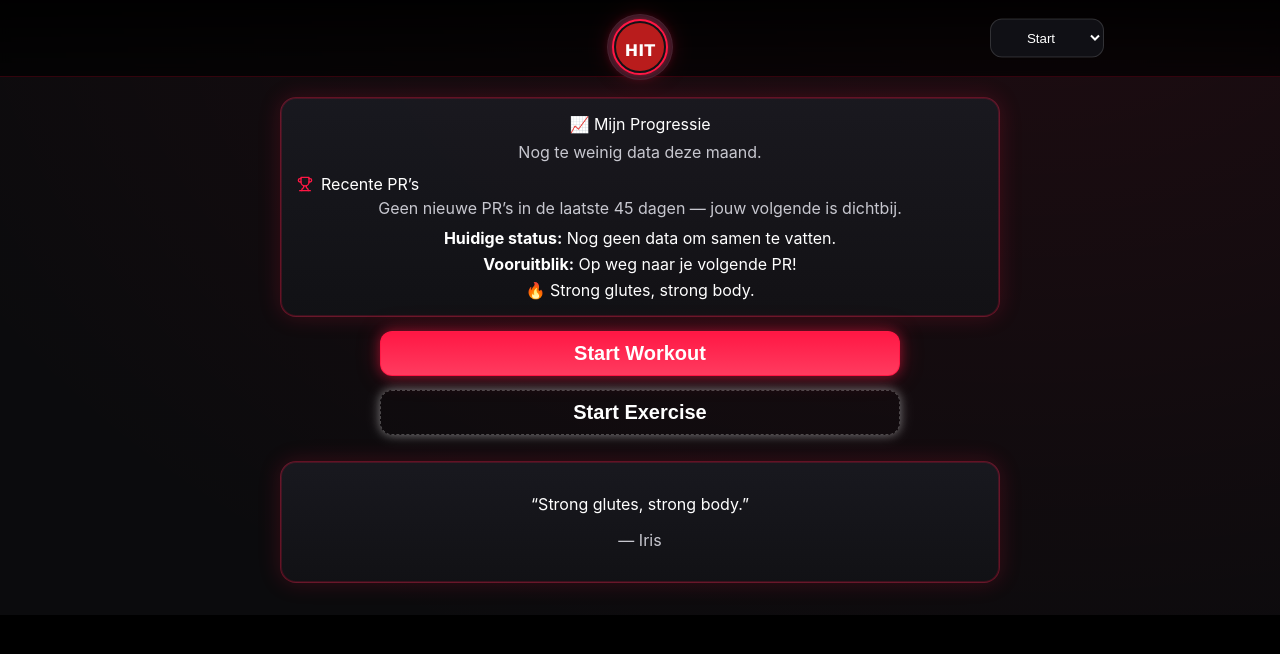
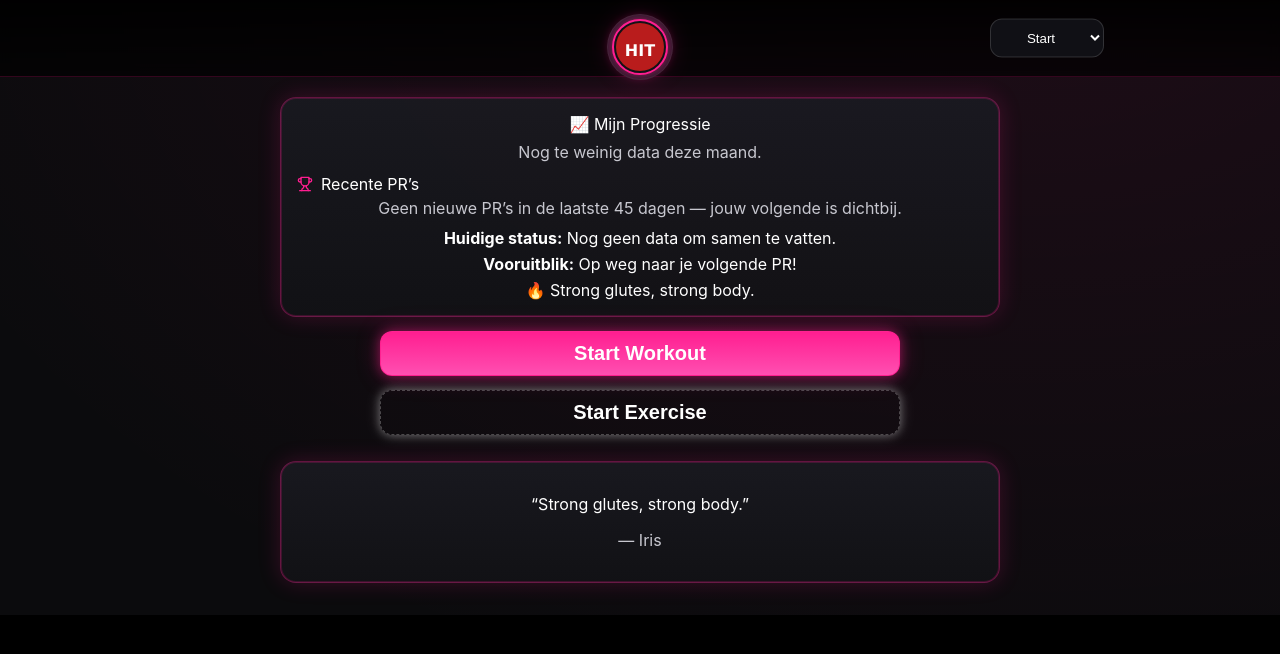
Before and after one commit to vdpoljoost-rgb/https-github.com-vdpoljoost-rgb-Irisgymapp, a React (Vite) app: page / in a window 1280 px wide. Shown: the top 654 px of the page. Built offline with nearby package versions, Linux system fonts and the light colour scheme.

Commit message:
Update app.css

```diff
--- a/src/app.css
+++ b/src/app.css
@@ -7,247 +7,150 @@ body {
 }
 
 :root{
-  --bg-0:#0b0b0d;          /* bijna zwart */
-  --bg-1:#121216;          /* donker zwartgrijs */
-  --bg-2:#1a1a21;          /* kaarten */
-  --text:#ffffff;          /* wit */
-  --muted:#c7c7cf;         /* gedimd wit */
-  --neon-red:#ff1744;      /* fel neon rood */
-  --neon-red-2:#ff3b5f;
+  --bg-0:#0b0b0d;
+  --bg-1:#121216;
+  --bg-2:#1a1a21;
+  --text:#ffffff;
+  --muted:#c7c7cf;
+
+  /* Neon Pink palette */
+  --neon-pink:#ff1e90;     /* donkerroze neon */
+  --neon-pink-2:#ff4fb1;   /* lichtere glow */
   --neon-white:#e6f7ff;
-  --glow: 0 0 12px rgba(255,23,68,.45), 0 0 24px rgba(255,23,68,.25);
+
+  --glow: 0 0 12px rgba(255,30,144,.45), 0 0 24px rgba(255,30,144,.25);
   --glow-white: 0 0 10px rgba(255,255,255,.35), 0 0 18px rgba(255,255,255,.15);
-  --ring: 0 0 0 2px rgba(255,23,68,.6), 0 0 20px rgba(255,23,68,.35);
+  --ring: 0 0 0 2px rgba(255,30,144,.6), 0 0 20px rgba(255,30,144,.35);
 }
 
 /* App background */
 .app-bg {
-  background: radial-gradient(1200px 800px at 80% -10%, rgba(255,23,68,.08), transparent), var(--bg-0);
+  background: radial-gradient(1200px 800px at 80% -10%, rgba(255,30,144,.08), transparent), var(--bg-0);
   color: var(--text);
 }
 
-/* ==== Topbar — logo midden, dropdown rechts ==== */
+/* ==== Topbar ==== */
 .hit-topbar {
-  position: sticky;
-  top: 0;
-  z-index: 20;
+  position: sticky; top: 0; z-index: 20;
   background: linear-gradient(180deg, rgba(0,0,0,.92), rgba(0,0,0,.65));
-  border-bottom: 1px solid rgba(255,23,68,.2);
+  border-bottom: 1px solid rgba(255,30,144,.2);
   backdrop-filter: blur(6px);
   padding: 10px 0;
 }
-
 .topbar-wrap {
-  position: relative;
-  max-width: 960px;
-  margin: 0 auto;
-  padding: 4px 16px;
-  min-height: 56px;
+  position: relative; max-width: 960px; margin: 0 auto; padding: 4px 16px; min-height: 56px;
 }
-
-/* Logo-Button (centraal) */
 .topbar-logo {
-  position: absolute;
-  left: 50%;
-  transform: translateX(-50%);
-  display: inline-flex;
-  align-items: center;
-  justify-content: center;
-  background-color: var(--bg-2); /* donkere achtergrond achter het logo */
-  border-radius: 9999px;
-  padding: 4px;
+  position: absolute; left: 50%; transform: translateX(-50%);
+  display: inline-flex; align-items: center; justify-content: center;
+  background-color: var(--bg-2);
+  border-radius: 9999px; padding: 4px;
   border: 1px solid rgba(255,255,255,.06);
   cursor: pointer;
 }
-
 .logo-img {
-  width: 56px;
-  height: 56px;
-  border-radius: 9999px;
-  object-fit: cover;
-  background-color: var(--bg-1); /* vult wit/grijs met donker */
-  padding: 2px;
+  width: 56px; height: 56px; border-radius: 9999px; object-fit: cover;
+  background-color: var(--bg-1); padding: 2px;
 }
 .topbar-logo:hover .logo-img { box-shadow: var(--glow); }
-
-.app-title {
-  font-weight: 800;
-  line-height: 1.05;
-  letter-spacing: .2px;
-  text-shadow: var(--glow-white);
+.topbar-right {
+  position: absolute; right: 16px; top: 50%; transform: translateY(-50%);
+  display: flex; gap: 8px; align-items: center;
 }
-
-/* Rechterzijde (dropdown) */
-.topbar-right {
-  position: absolute;
-  right: 16px;
-  top: 50%;
-  transform: translateY(-50%);
-  display: flex;
-  gap: 8px;
-  align-items: center;
-}
-
 @media (max-width: 480px) {
   .logo-img { width: 48px; height: 48px; }
   .topbar-right { right: 12px; }
 }
-
-/* Visually hidden utility voor accessibility */
 .sr-only {
-  position: absolute !important;
-  width: 1px; height: 1px;
-  padding: 0; margin: -1px;
-  overflow: hidden; clip: rect(0,0,0,0);
-  white-space: nowrap; border: 0;
+  position: absolute !important; width: 1px; height: 1px; padding: 0; margin: -1px;
+  overflow: hidden; clip: rect(0,0,0,0); white-space: nowrap; border: 0;
 }
 
-/* Layout helpers */
+/* Layout */
 main { padding: 20px; display: grid; place-items: center; }
-.center-col {
-  display:flex;
-  flex-direction:column;
-  gap:14px;
-  align-items:center;
-  width:100%;
-  max-width:720px;
-}
+.center-col { display:flex; flex-direction:column; gap:14px; align-items:center; width:100%; max-width:720px; }
 
-/* Cards & list items */
+/* Cards */
 .hit-card {
   width:100%;
   background: linear-gradient(180deg, rgba(26,26,33,.9), rgba(18,18,22,.9));
   border:1px solid rgba(255,255,255,.06);
-  border-radius:16px;
-  padding:16px;
+  border-radius:16px; padding:16px;
   box-shadow: 0 10px 30px rgba(0,0,0,.4);
 }
 .chart-card {
   width:100%;
   background: linear-gradient(180deg, rgba(26,26,33,.92), rgba(12,12,15,.92));
   border:1px solid rgba(255,255,255,.06);
-  border-radius:16px;
-  padding:12px;
+  border-radius:16px; padding:12px;
 }
 .neon-border {
-  border-color: rgba(255,23,68,.35);
-  box-shadow: inset 0 0 0 1px rgba(255,23,68,.18), 0 0 22px rgba(255,23,68,.18);
+  border-color: rgba(255,30,144,.35) !important;
+  box-shadow: inset 0 0 0 1px rgba(255,30,144,.18), 0 0 22px rgba(255,30,144,.18);
 }
 
-/* List items (oefeningen etc) */
+/* Lists / typeahead */
 .list-item {
-  width:100%;
-  text-align:left;
-  background: var(--bg-1);
-  color:var(--text);
+  width:100%; text-align:left;
+  background: var(--bg-1); color:var(--text);
   border:1px solid rgba(255,255,255,.06);
-  border-radius:12px;
-  padding:12px 14px;
-  cursor:pointer;
+  border-radius:12px; padding:12px 14px; cursor:pointer;
   transition:.15s ease;
 }
 .list-item:hover {
-  border-color: rgba(255,23,68,.5);
-  background: var(--bg-2);
-  box-shadow: var(--glow);
-  transform: translateY(-1px);
+  border-color: rgba(255,30,144,.5);
+  background: var(--bg-2); box-shadow: var(--glow); transform: translateY(-1px);
 }
+.link {
+  display:inline-block; background:var(--bg-1); color:var(--text);
+  border-radius:8px; padding:4px 8px; margin:2px;
+  text-decoration:none; transition: background .15s, box-shadow .15s;
+}
+.link:hover { background:var(--bg-2); box-shadow: var(--glow); }
 
-/* Suggestie-links in typeahead */
-.link {
-  display: inline-block;
-  background-color: var(--bg-1);
-  color: var(--text);
-  border-radius: 8px;
-  padding: 4px 8px;
-  margin: 2px;
-  text-decoration: none;
-  transition: background .15s, box-shadow .15s;
+/* Buttons & inputs */
+.btn {
+  display:inline-flex; align-items:center; justify-content:center; gap:8px;
+  padding:10px 14px; border-radius:12px;
+  background:#141417; color:var(--text);
+  border:1px solid rgba(255,255,255,.08); cursor:pointer; transition:.15s ease;
 }
-.link:hover {
-  background-color: var(--bg-2);
-  box-shadow: var(--glow);
-}
-
-/* Buttons / inputs */
-.btn {
-  display:inline-flex;
-  align-items:center;
-  justify-content:center;
-  gap:8px;
-  padding:10px 14px;
-  border-radius:12px;
-  background:#141417;
-  color:var(--text);
-  border:1px solid rgba(255,255,255,.08);
-  cursor:pointer;
-  transition:.15s ease;
-}
-.btn:hover { border-color: rgba(255,23,68,.8); box-shadow: var(--glow); }
+.btn:hover { border-color: rgba(255,30,144,.8); box-shadow: var(--glow); }
 .btn-primary {
-  background: linear-gradient(180deg, var(--neon-red), var(--neon-red-2));
-  color:#fff;
-  border:1px solid rgba(255,23,68,.9);
-  box-shadow: var(--glow);
+  background: linear-gradient(180deg, var(--neon-pink), var(--neon-pink-2));
+  color:#fff; border:1px solid rgba(255,30,144,.9); box-shadow: var(--glow);
 }
 .btn-ghost { background: transparent; border:1px dashed rgba(255,255,255,.25); }
 .neon { box-shadow: var(--glow); }
 .neon-white { box-shadow: var(--glow-white); }
 
 .input, .select, .textarea {
-  width:100%;
-  background:#101015;
-  color:var(--text);
-  border:1px solid rgba(255,255,255,.14);
-  border-radius:12px;
-  padding:10px 12px;
-  outline:none;
-  transition:.15s ease;
+  width:100%; background:#101015; color:var(--text);
+  border:1px solid rgba(255,255,255,.14); border-radius:12px;
+  padding:10px 12px; outline:none; transition:.15s ease;
 }
 .input:focus, .select:focus, .textarea:focus {
-  border-color: var(--neon-red);
-  box-shadow: var(--ring);
+  border-color: var(--neon-pink); box-shadow: var(--ring);
 }
 .textarea { min-height:88px; resize:vertical; }
 .text-muted { color: var(--muted); }
-
 .icon { width:16px; height:16px; }
 
-/* Modal overlay */
+/* Modal */
 .modal-overlay {
-  background: rgba(0,0,0,.6);
-  color: var(--text);
-  display:flex;
-  align-items:center;
-  justify-content:center;
-  padding:16px;
-  position:fixed;
-  inset:0;
-  z-index:50;
+  background: rgba(0,0,0,.6); color: var(--text);
+  display:flex; align-items:center; justify-content:center;
+  padding:16px; position:fixed; inset:0; z-index:50;
 }
 
-/* Utility */
+/* Utils */
 .hidden { display:none; }
 .search-icon {
-  width:16px;
-  height:16px;
-  position:absolute;
-  left:12px;
-  top:50%;
-  transform:translateY(-50%);
-  opacity:.7;
+  width:16px; height:16px; position:absolute; left:12px; top:50%;
+  transform:translateY(-50%); opacity:.7;
 }
-.note-row {
-  display:flex;
-  gap:8px;
-  align-items:flex-start;
-  justify-content:center;
+.note-row { display:flex; gap:8px; align-items:flex-start; justify-content:center; }
+.accent { color: var(--neon-pink); }
+.neon-ring {
+  border: 2px solid var(--neon-pink); border-radius: 9999px; box-shadow: var(--glow);
 }
-.accent { color: var(--neon-red); }
-
-/* Extra ring/glow */
-.neon-ring {
-  border: 2px solid var(--neon-red);
-  border-radius: 9999px;
-  box-shadow: var(--glow);
-}
```
